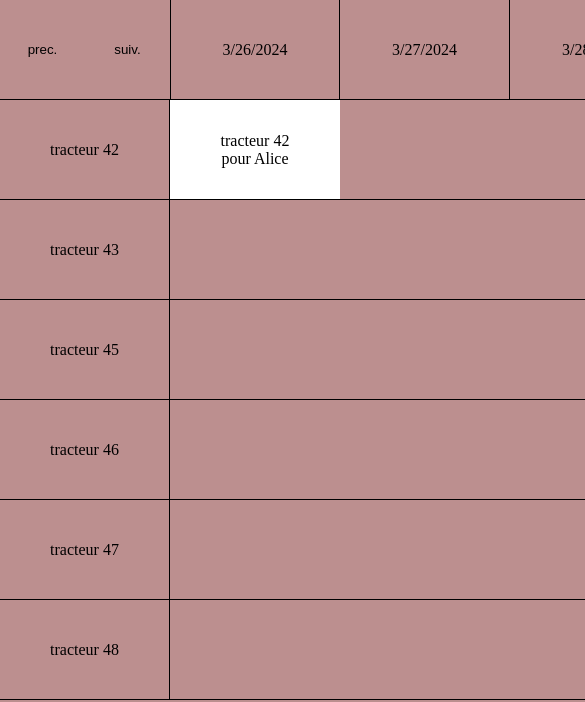
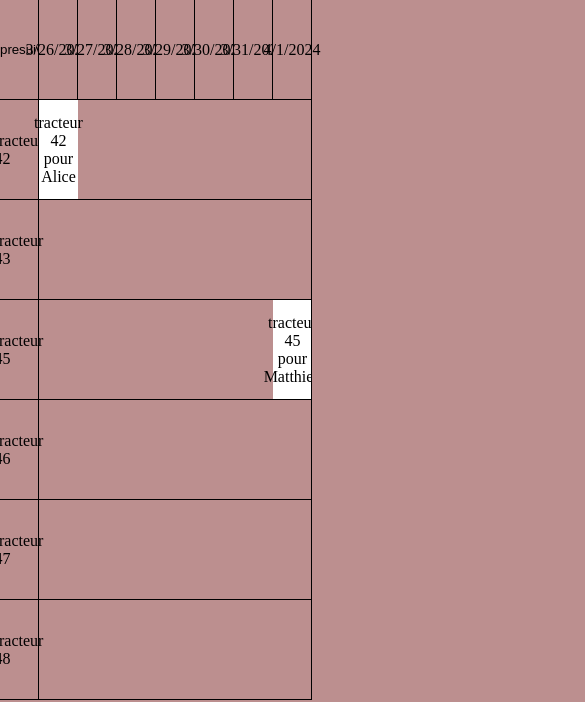
Before and after one commit to mattdeba/poc-planning-scheduler, an Angular app: page / in a window 390 px wide. Shown: the top 702 px of the page, 585 px wide, since content can reach past the window. Built offline with nearby package versions, Linux system fonts and the light colour scheme.

Commit message:
responsive table

```diff
--- a/src/app/app.component.scss
+++ b/src/app/app.component.scss
@@ -1,10 +1,10 @@
 $cell-height:100px;
-$cell-width: 170px;
+$cell-width: 10vw; // change from fixed pixel value to viewport width
 $columns: 8;
 
 .header {
   width: $cell-width * $columns;
-  height: 100px;
+  height: $cell-height;
 }
 
 .dayCell {
@@ -28,12 +28,11 @@ $columns: 8;
   display: grid;
   grid-template-columns: repeat($columns, $cell-width);
   width: $cell-width * $columns;
-  min-height: 100px;
+  min-height: $cell-height;
 }
 
 #day1 {
   border-right: 1px solid black;
-  border-left: 1px solid black;
   grid-column: 2/3;
 }
 
@@ -68,7 +67,6 @@ $columns: 8;
 }
 
 .resourceCell {
-  grid-row: 1/2;
   grid-column: 1/2;
   display: flex;
   justify-content: center;
@@ -87,6 +85,7 @@ $columns: 8;
 .buttons {
   grid-row: 1/2;
   grid-column: 1/2;
+  border-right: 1px solid black;
 }
 
 .button {
```
